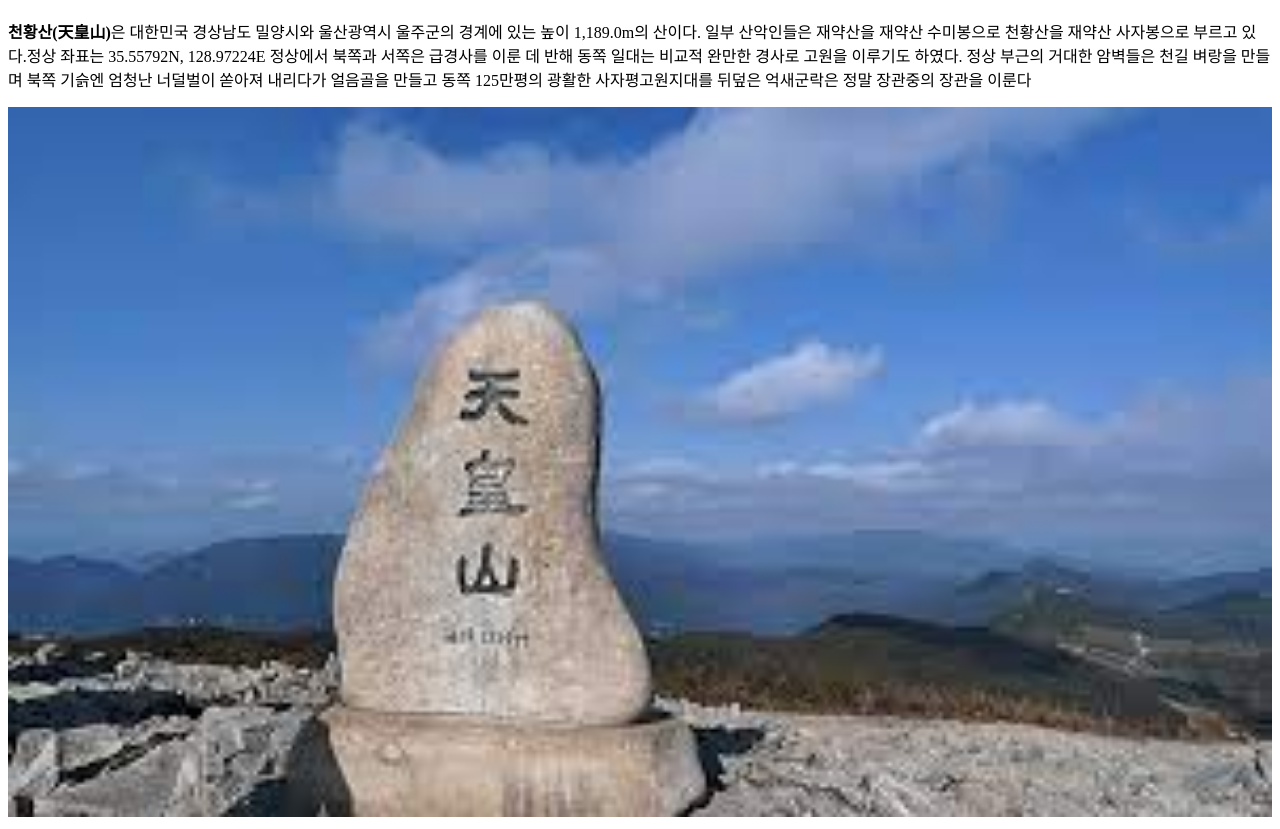
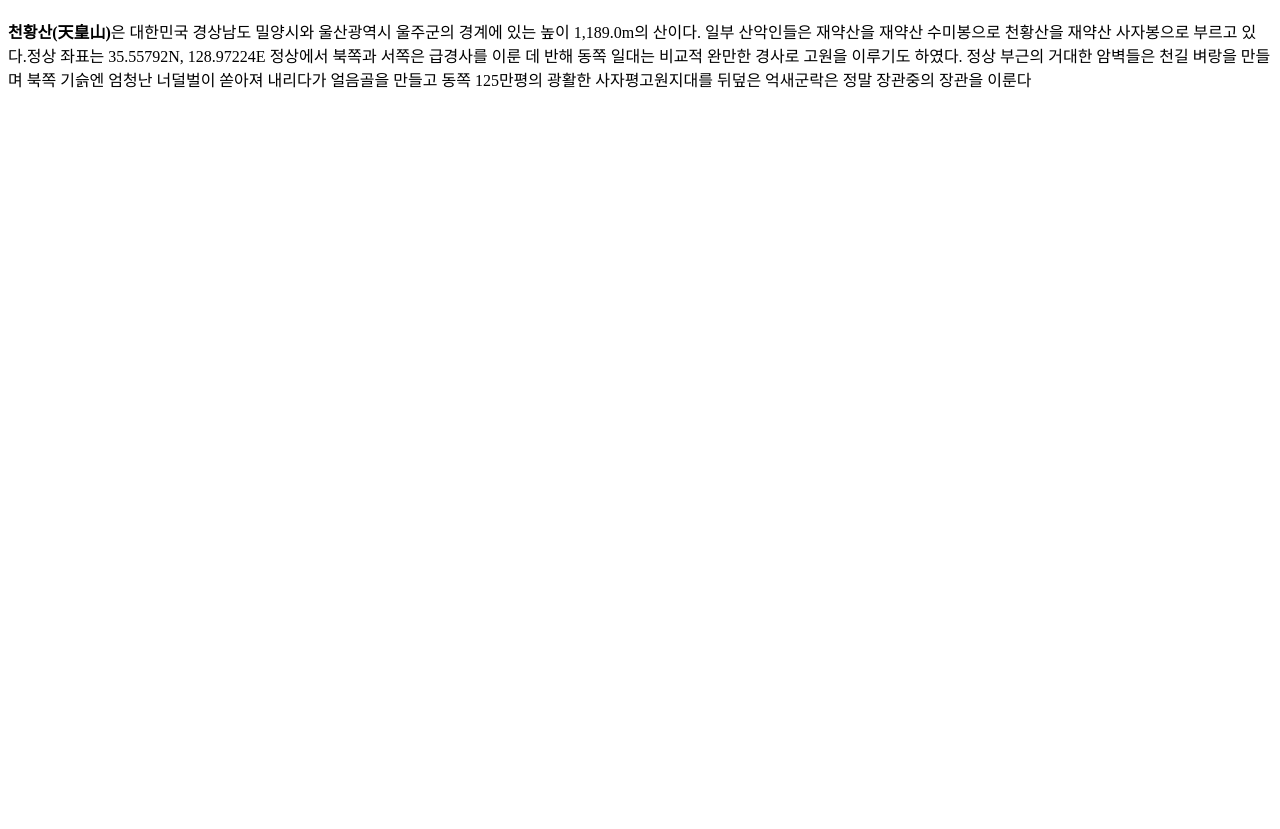
Before and after one commit to ydm82/YeongnamAlps, a plain HTML site: page 10천황산.html in a window 1280 px wide. Shown: the part 70-899 px from the top of the page. After the commit the page ends 800 px from the top, so only its background shows below. Drawn offline with Linux system fonts and the light colour scheme.

Commit message:
Update 10천황산.html

```diff
--- a/10천황산.html
+++ b/10천황산.html
@@ -1,7 +1,7 @@
 <!doctype html>
 <html>
 <head>
-  <title>YeongnamAlps</title>
+  <title>천황산</title>
   <meta charset="utf-8">
 </head>
 
@@ -9,6 +9,5 @@
   <h1>천황산</h1>
   <p><strong>천황산(天皇山)</strong>은 대한민국 경상남도 밀양시와 울산광역시 울주군의 경계에 있는 높이 1,189.0m의 산이다. 일부 산악인들은 재약산을 재약산 수미봉으로 천황산을 재약산 사자봉으로 부르고 있다.정상 좌표는 35.55792N, 128.97224E
   정상에서 북쪽과 서쪽은 급경사를 이룬 데 반해 동쪽 일대는 비교적 완만한 경사로 고원을 이루기도 하였다. 정상 부근의 거대한 암벽들은 천길 벼랑을 만들며 북쪽 기슭엔 엄청난 너덜벌이 쏟아져 내리다가 얼음골을 만들고 동쪽 125만평의 광활한 사자평고원지대를 뒤덮은 억새군락은 정말 장관중의 장관을 이룬다</p>
-  <img src="10천황산.jpg" width="100%">
 </body>
 </html>
```
